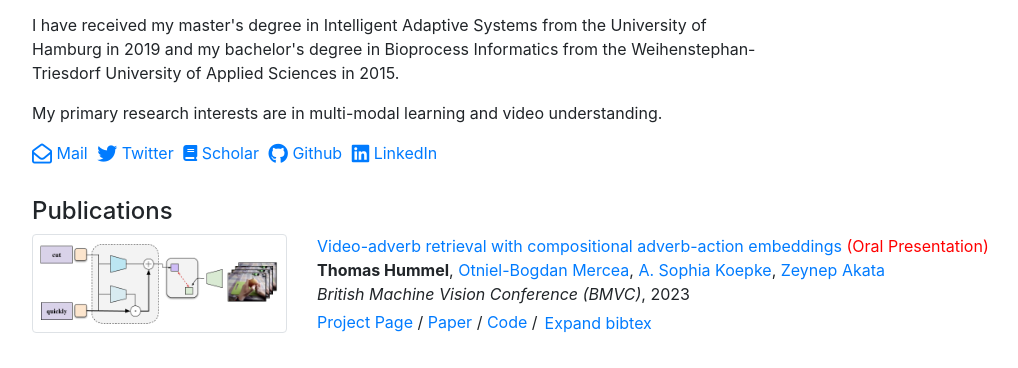
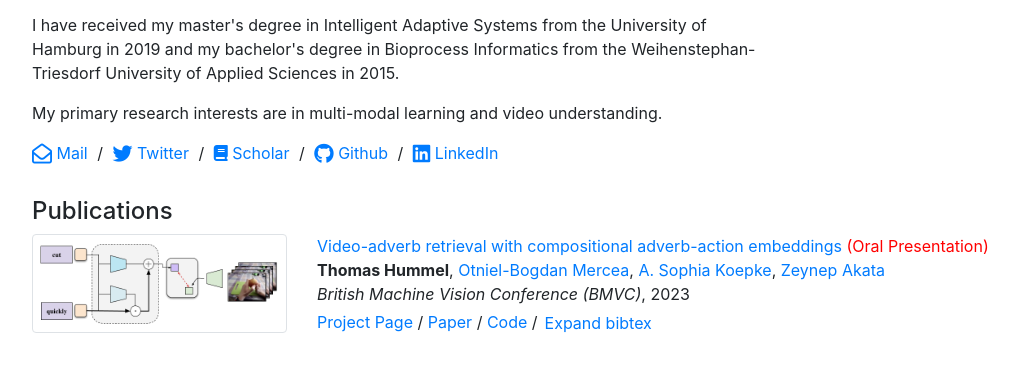
Before and after one commit to hummelth/hummelth.github.io, a plain HTML site: page index.html in a window 1280 px wide. Shown: the part 214-582 px from the top of the page, without its empty margins (53-1071 px from the left). Drawn offline with nearby package versions, Linux system fonts and the light colour scheme.

Commit message:
Update website

```diff
--- a/index.html
+++ b/index.html
@@ -25,17 +25,16 @@
             <br>
             <div class="col-md-8" style="">
 
-                <p>I am a PhD candidate in the <a href="https://www.eml-unitue.de" target="_blank">Explainable Machine Learning</a> group and the <a href="https://imprs.is.mpg.de" target="_blank">International Max-Planck Research School for Intelligent Systems (IMPRS-IS)</a> under the supervision of <a href="https://www.eml-unitue.de/people/zeynep-akata" target="_blank">Prof. Zeynep Akata</a>.</p>
-                <p>I have received my master's degree in Intelligent Adaptive Systems from the University of Hamburg in 2019 and my bachelor's degree in Bioprocess Informatics from the Weihenstephan-Triesdorf University of Applied Sciences in 2015.</p>
-                <p>My primary research interests are in multi-modal learning and video understanding.</p>
-                <p>
-                    <a href="mailto:mail@hummelth.de" style="margin-right: 5px"><i class="far fa-envelope-open fa-lg"></i> Mail</a>
-                    <a href="https://twitter.com/hummelth_" target="_blank" style="margin-right: 5px"><i class="fab fa-twitter fa-lg"></i> Twitter</a>
-                    <a href="https://scholar.google.com/citations?user=sUz6qxwAAAAJ&hl=en" target="_blank" style="margin-right: 5px"><i class="fa-solid fa-book"></i> Scholar</a>
-                    <a href="https://github.com/hummelth" target="_blank" style="margin-right: 5px"><i class="fab fa-github fa-lg"></i> Github</a>
-                    <a href="https://www.linkedin.com/in/hummelth/" target="_blank" style="margin-right: 5px"><i class="fab fa-linkedin fa-lg"></i> LinkedIn</a>
-                </p>
-
+            <p>I am a PhD candidate in the <a href="https://www.eml-unitue.de" target="_blank">Explainable Machine Learning</a> group and the <a href="https://imprs.is.mpg.de" target="_blank">International Max-Planck Research School for Intelligent Systems (IMPRS-IS)</a> under the supervision of <a href="https://www.eml-unitue.de/people/zeynep-akata" target="_blank">Prof. Zeynep Akata</a>.</p>
+            <p>I have received my master's degree in Intelligent Adaptive Systems from the University of Hamburg in 2019 and my bachelor's degree in Bioprocess Informatics from the Weihenstephan-Triesdorf University of Applied Sciences in 2015.</p>
+            <p>My primary research interests are in multi-modal learning and video understanding.</p>
+            <p>
+                <a href="mailto:mail@hummelth.de" style="margin-right: 5px"><i class="far fa-envelope-open fa-lg"></i> Mail </a> /
+                <a href="https://twitter.com/hummelth_" target="_blank" style="margin-right: 5px; margin-left: 5px"><i class="fab fa-twitter fa-lg"></i> Twitter </a> /
+                <a href="https://scholar.google.com/citations?user=sUz6qxwAAAAJ&hl=en" target="_blank" style="margin-right: 5px; margin-left: 5px"><i class="fa-solid fa-book"></i> Scholar </a> /
+                <a href="https://github.com/hummelth" target="_blank" style="margin-right: 5px; margin-left: 5px"><i class="fab fa-github fa-lg"></i> Github </a> /
+                <a href="https://www.linkedin.com/in/hummelth/" target="_blank" style="margin-left: 5px"><i class="fab fa-linkedin fa-lg"></i> LinkedIn</a>
+            </p>
 
             </div>
             <div class="col-md-4" style="">
```
Also changed, not shown: 1 other file.
